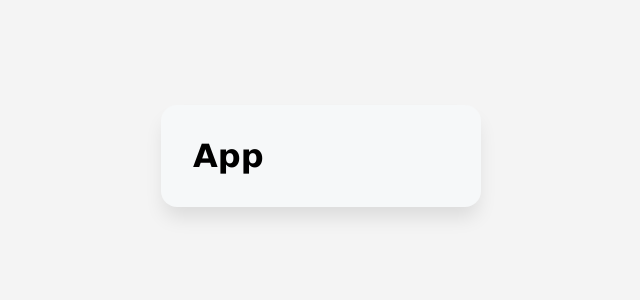
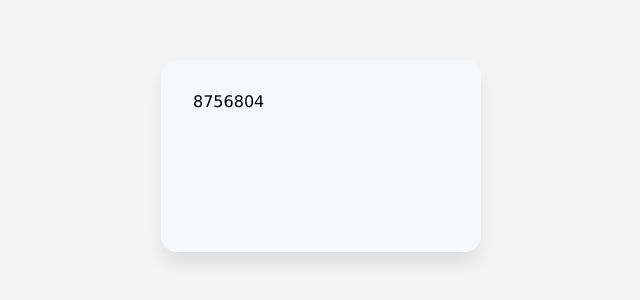
Before and after one commit to mervebalci/react-calculator, a React (Create React App) app: page / in a window 1280 px wide. Shown: the part 276-576 px from the top of the page, without its empty margins (319-959 px from the left). Built offline with nearby package versions, Linux system fonts and the light colour scheme.

Commit message:
Creating the Screen component

```diff
--- a/src/App.js
+++ b/src/App.js
@@ -1,10 +1,11 @@
 import Wrapper from "./components/Wrapper";
+import Screen from "./components/Screen";
 
 export default function App() {
   return (
     <div>
       <Wrapper>
-        <h1>App</h1>
+        <Screen />
       </Wrapper>
     </div>
   );
--- /dev/null
+++ b/src/components/Screen.js
@@ -0,0 +1,7 @@
+export default function Screen() {
+  return (
+    <div className="screen">
+      8756804
+    </div>
+  )
+}
--- a/src/index.css
+++ b/src/index.css
@@ -21,3 +21,8 @@ body {
   border-radius: 1rem;
   box-shadow: 0px 13px 19px -3px rgba(0,0,0,0.1);
 }
+
+.screen {
+  height: 4rem;
+  margin-bottom: 4rem;
+}
```
